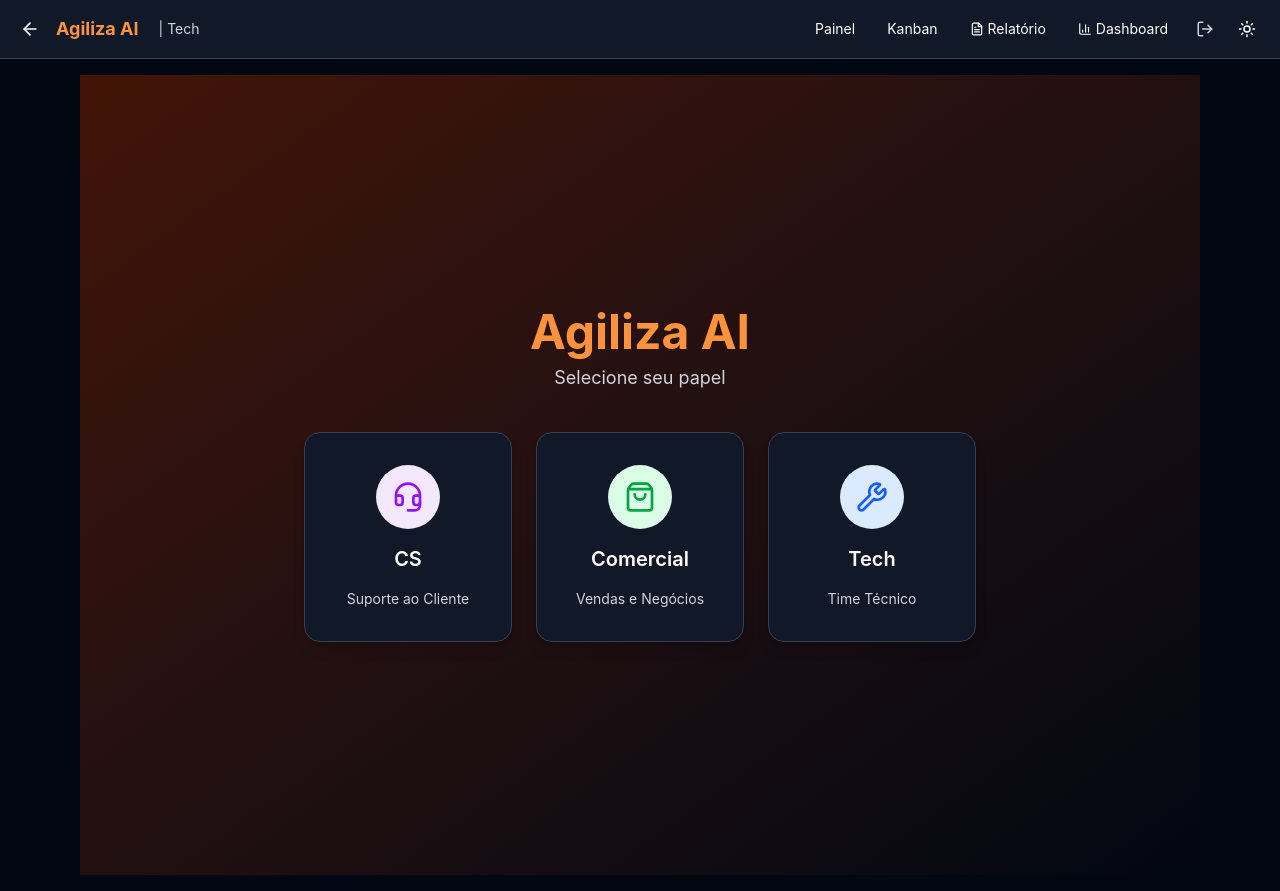
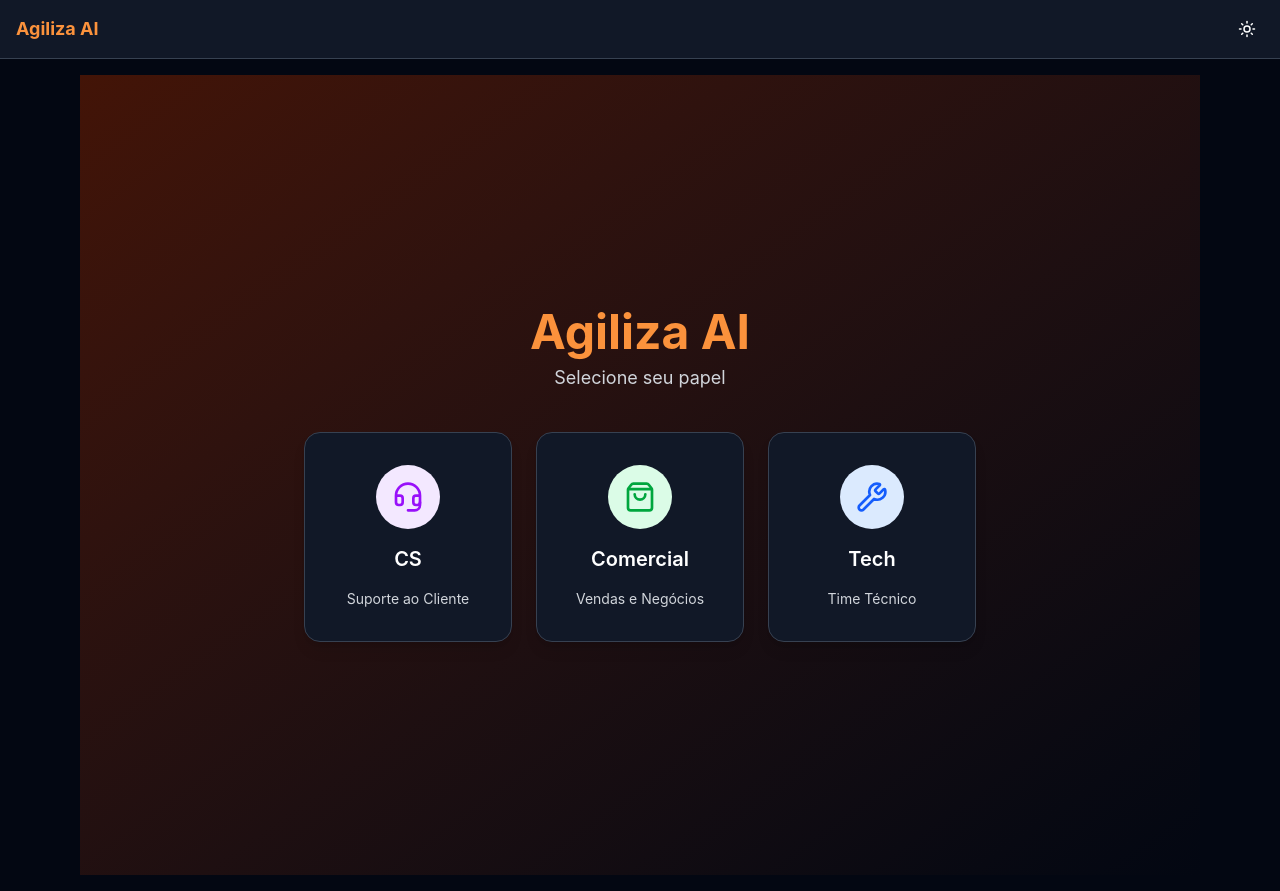
Before and after one commit to DerickBessa/agiliza-ai, a React (Vite) app: page /login in a window 1280 px wide. Before the commit this address led to /. Built offline with nearby package versions, Linux system fonts and the light colour scheme.

Commit message:
fix: move role selection to /login, redirect / to /login to avoid root nav bug

```diff
--- a/src/App.tsx
+++ b/src/App.tsx
@@ -17,7 +17,8 @@ function App() {
     <BrowserRouter>
       <Routes>
         <Route path="/" element={<Layout />}>
-          <Route index element={<RoleSelect />} />
+          <Route index element={<Navigate to="/login" replace />} />
+          <Route path="login" element={<RoleSelect />} />
           <Route path="cs/kanban" element={<CSKanban />} />
           <Route path="cs/kanban/:kanbanId" element={<CSKanban />} />
           <Route path="comercial/kanban" element={<ComercialKanban />} />
@@ -33,7 +34,7 @@ function App() {
           <Route path="comercial/card/:id" element={<CardDetail role="Comercial" />} />
           <Route path="cs/criar/:kanbanId" element={<CSCardCreatePage />} />
           <Route path="comercial/criar/:kanbanId" element={<ComercialCardCreatePage />} />
-          <Route path="*" element={<Navigate to="/" replace />} />
+          <Route path="*" element={<Navigate to="/login" replace />} />
         </Route>
       </Routes>
     </BrowserRouter>
--- a/src/components/Layout.tsx
+++ b/src/components/Layout.tsx
@@ -6,7 +6,12 @@ import { ArrowLeft, Moon, Sun, LogOut, FileText, BarChart3 } from 'lucide-react'
 export default function Layout() {
   const location = useLocation()
   const navigate = useNavigate()
-  const role = location.pathname.startsWith('/cs') ? 'CS' : location.pathname.startsWith('/comercial') ? 'Comercial' : 'Tech'
+  const isRoot = location.pathname === '/' || location.pathname === '/login'
+  const role: Role | null = !isRoot
+    ? location.pathname.startsWith('/cs') ? 'CS'
+      : location.pathname.startsWith('/comercial') ? 'Comercial'
+      : 'Tech'
+    : null
   const [dark, setDark] = useState(() => localStorage.getItem('dark') !== 'false')
 
   const toggleDark = () => {
@@ -20,12 +25,15 @@ export default function Layout() {
     <div className="min-h-screen bg-page text-text transition-colors">
       <header className="bg-surface border-b border-border px-4 py-3 flex items-center justify-between sticky top-0 z-40">
         <div className="flex items-center gap-3">
+          {!isRoot && (
             <button onClick={() => navigate(-1)} className="p-1 hover:bg-surface-hover rounded">
               <ArrowLeft size={20} />
             </button>
+          )}
           <Link to="/" className="font-bold text-lg text-primary">Agiliza AI</Link>
-          <span className="text-sm text-text-secondary ml-2">| {role}</span>
+          {!isRoot && <span className="text-sm text-text-secondary ml-2">| {role}</span>}
         </div>
+        {!isRoot && (
           <div className="flex items-center gap-2">
             {role === 'CS' && (
               <div className="flex gap-2 text-sm">
@@ -49,7 +57,7 @@ export default function Layout() {
             )}
             {role === 'Tech' && (
               <button
-              onClick={() => { localStorage.removeItem('tech_access_token'); navigate('/') }}
+                onClick={() => { localStorage.removeItem('tech_access_token'); navigate('/login') }}
                 className="p-2 hover:bg-surface-hover rounded text-text-secondary hover:text-text transition-colors"
                 title="Sair da conta Tech"
               >
@@ -60,6 +68,14 @@ export default function Layout() {
               {dark ? <Sun size={18} /> : <Moon size={18} />}
             </button>
           </div>
+        )}
+        {isRoot && (
+          <div className="flex items-center gap-2">
+            <button onClick={toggleDark} className="p-2 hover:bg-surface-hover rounded">
+              {dark ? <Sun size={18} /> : <Moon size={18} />}
+            </button>
+          </div>
+        )}
       </header>
       <main className="max-w-6xl mx-auto p-4">
         <Outlet />
```
Lines whose indentation alone changed are shown as unchanged.
